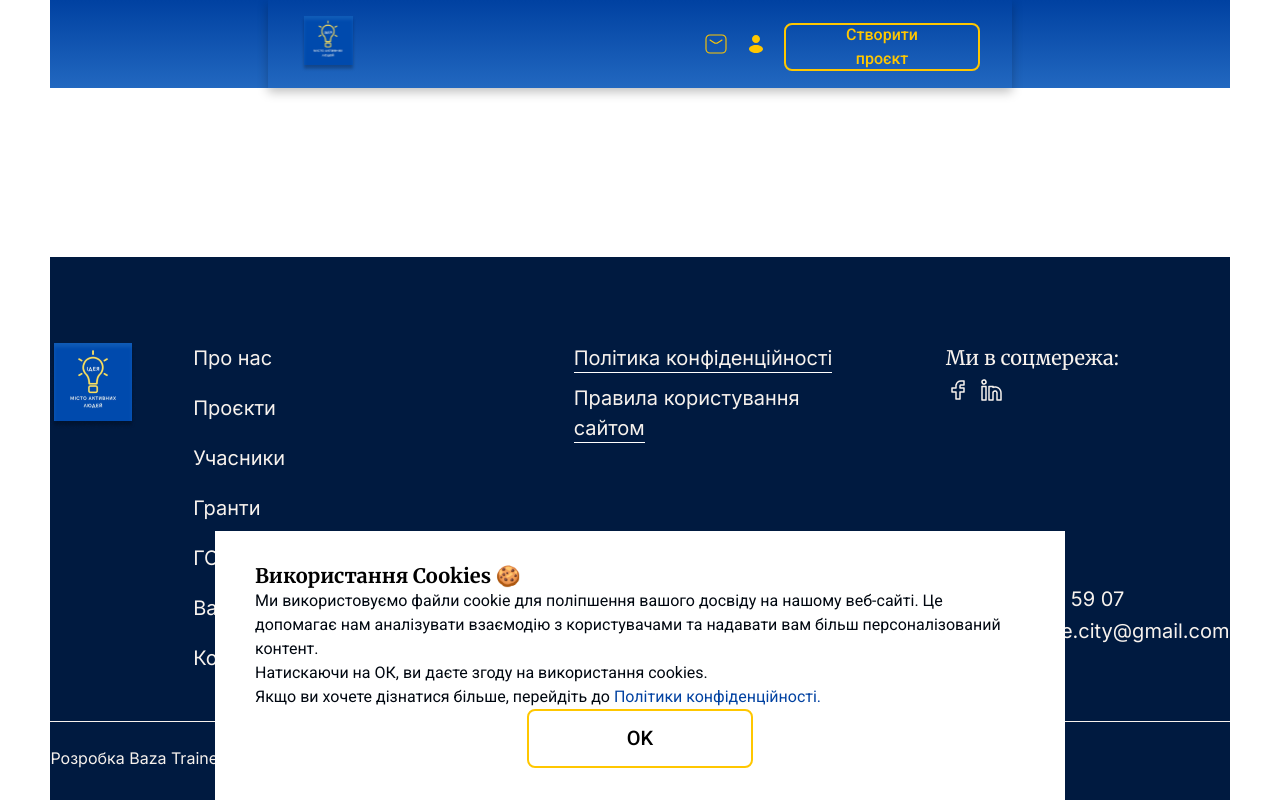
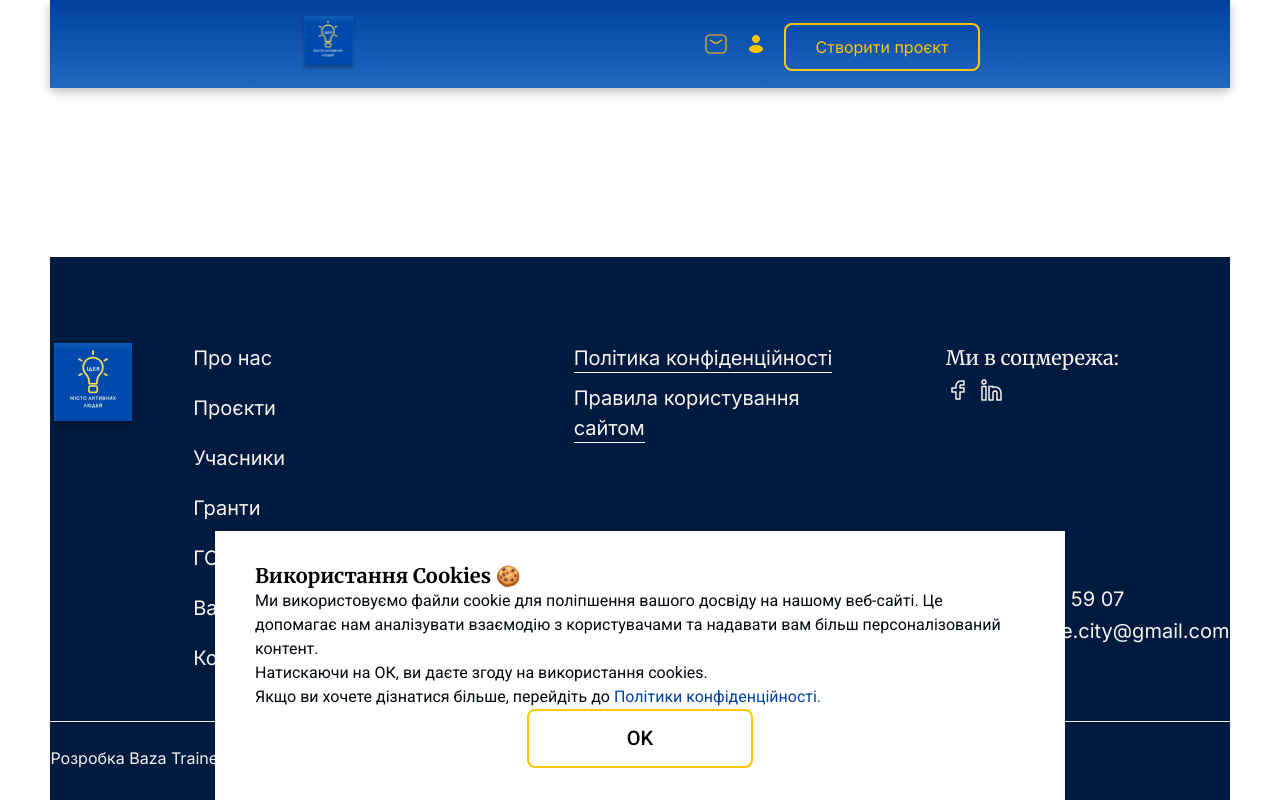
Before and after one commit to baza-trainee/urban-platform, a React (Vite) app: page /account in a window 1280 px wide. Built offline with nearby package versions, Linux system fonts and the light colour scheme.

Commit message:
fix: header styles; add header button styles; refactor header;

```diff
--- a/src/components/Button/Button.module.scss
+++ b/src/components/Button/Button.module.scss
@@ -79,6 +79,17 @@
     background: $color-bg-alt;
     color: $color-text-faded;
   }
+
+  &.header_tablet {
+    padding: 16px 29px;
+    @media (max-width: 1439px) {
+      height: 48px;
+      background-color: transparent;
+      text-decoration: none;
+
+      font-size: $fs-s;
+    }
+  }
 }
 
 .outlineIconLike {
--- a/src/components/Header/Header.module.scss
+++ b/src/components/Header/Header.module.scss
@@ -4,6 +4,7 @@
 .header {
   width: 100%;
   height: auto;
+  position: relative;
   @include flex($direction: column);
   top: 0;
 
@@ -13,15 +14,32 @@
     top: 0;
     @include flex;
     background-image: $header-bg-grad;
+    @include box-shadow($color: rgba(0, 0, 0, 0.25));
     z-index: 9001;
+    @media (max-width: $mobile-max-width) {
+      &.activeSection {
+        box-shadow: none;
+      }
+    }
   }
 }
 
 .section {
   width: 1440px;
   padding: 16px 120px;
-  @include box-shadow($color: rgba(0, 0, 0, 0.25));
   z-index: 9002;
+
+  @media (max-width: 1439px) {
+    width: 744px;
+    height: 88px;
+    padding: 16px 32px;
+  }
+
+  @media (max-width: $mobile-max-width) {
+    padding: 8px 16px;
+    width: 320px;
+    height: 48px;
+  }
 }
 
 .container {
@@ -32,12 +50,28 @@
 .logo {
   width: 56px;
   height: 56px;
+
+  @media (max-width: $mobile-max-width) {
+    width: 32px;
+    height: 32px;
+  }
 }
 
 .buttonBlock {
   @include flex;
   width: 327px;
   height: 56px;
+
+  @media (max-width: 1439px) {
+    @include flex;
+    width: 276px;
+    height: 48px;
+  }
+
+  @media (max-width: $mobile-max-width) {
+    width: 120px;
+    height: 32px;
+  }
 }
 
 .createButton {
@@ -70,6 +104,19 @@
     background: $color-bg-alt;
     color: $color-text-faded;
   }
+
+  @media (max-width: 1439px) {
+    @include flex;
+    height: 48px;
+    background-color: transparent;
+    text-decoration: none;
+
+    font-size: $fs-s;
+  }
+
+  @media (max-width: $mobile-max-width) {
+    display: none;
+  }
 }
 
 .iconButtonBlock {
@@ -78,6 +125,10 @@
 
 .iconButton {
   margin-right: 16px;
+
+  @media (max-width: $mobile-max-width) {
+    margin-right: 12px;
+  }
 }
 
 .burgerMenu {
@@ -85,11 +136,16 @@
   background-color: transparent;
   border: none;
   cursor: pointer;
+  @media (max-width: $mobile-max-width) {
+    display: flex;
+  }
 }
 
 .choiceBlock {
+  position: absolute;
+  top: 48px;
   padding: 16px 16px 32px 16px;
-  width: 320px;
+  width: 100%;
   height: 296px;
   z-index: 9000;
   display: none;
@@ -101,65 +157,12 @@
   transition:
     transform 0.5s ease-in-out,
     opacity 0.5s ease-in-out;
-}
 
-@media (max-width: 1439px) {
-  .section {
-    width: 744px;
-    height: 88px;
-    padding: 16px 32px;
-  }
-  .buttonBlock {
-    @include flex;
-    width: 276px;
-    height: 48px;
-  }
-
-  .createButton {
-    @include flex;
-    height: 48px;
-    background-color: transparent;
-    text-decoration: none;
-
-    font-size: $fs-s;
-  }
-}
-
-@media (max-width: $mobile-max-width) {
-  .section {
-    padding: 8px 16px;
-    width: 320px;
-    height: 48px;
-  }
-
-  .logo {
-    width: 32px;
-    height: 32px;
-  }
-
-  .buttonBlock {
-    width: 120px;
-    height: 32px;
-  }
-
-  .iconButton {
-    margin-right: 12px;
-  }
-
-  .createButton {
-    display: none;
-  }
-
-  .burgerMenu {
-    display: flex;
-  }
-
-  .choiceBlock {
+  @media (max-width: $mobile-max-width) {
     @include flex(column, flex-start);
-    position: relative;
     .choice {
       @include flex(column, flex-start);
-      width: 100%;
+      width: 288px;
       .choiceItem {
         margin-bottom: 16px;
         font-family: $body-font-family;
@@ -177,13 +180,9 @@
       width: 288px;
       height: 56px;
     }
-  }
-
-  .active {
-    transform: translateY(0);
-    opacity: 1;
-  }
-  .activeSection {
-    box-shadow: none;
+    &.active {
+      transform: translateY(0);
+      opacity: 1;
+    }
   }
 }
--- a/src/components/Header/Header.tsx
+++ b/src/components/Header/Header.tsx
@@ -29,8 +29,8 @@ const Header: React.FC = () => {
 
   return (
     <header className={s.header}>
-      <div className={s.headerGrad}>
-        <section className={`${s.section} ${isActive ? s.activeSection : ''}`}>
+      <div className={`${s.headerGrad} ${isActive && s.activeSection}`}>
+        <section className={s.section}>
           <div className={s.container}>
             <Link to={routs.home} className={s.logoContainer}>
               <img className={s.logo} src="./images/logo/header-logo.svg" alt="headerLogo" />
--- a/src/components/Header/components/ChoiceBlock.tsx
+++ b/src/components/Header/components/ChoiceBlock.tsx
@@ -1,7 +1,8 @@
 import { Link } from 'react-router-dom'
-import routes from '../../../routes/NavLinks'
 
 import s from '../Header.module.scss'
+
+import routes from '../../../routes/NavLinks'
 
 import { navLinks } from '../../Menu/menuData'
 
@@ -24,7 +25,7 @@ const ChoiceBlock: React.FC<ChoiceBlockProps> = ({ isActive }) => {
   })
 
   return (
-    <div className={`${s.choiceBlock} ${isActive ? s.active : ''}`}>
+    <div className={`${s.choiceBlock} ${isActive && s.active}`}>
       <ul className={s.choice}>{choiceLink}</ul>
       <Link to={routes.createProject} className={s.createButton}>
         Створити проєкт
--- a/src/components/Header/components/HeaderButtonBlock.tsx
+++ b/src/components/Header/components/HeaderButtonBlock.tsx
@@ -10,6 +10,7 @@ import LogOut from '../../../assets/icons/header/LogOut'
 import LogIn from '../../../assets/icons/header/LogIn'
 import NewMessage from '../../../assets/icons/header/NewMessage'
 import Message from '../../../assets/icons/header/Message'
+import Button from '../../Button/Button'
 
 interface HeaderButtonBlockProps {
   isMobile?: boolean
@@ -53,9 +54,17 @@ const HeaderButtonBlock: React.FC<HeaderButtonBlockProps> = ({
           )}
         </Link>
       </div>
-      <Link to={routs.createProject} className={s.createButton} type="button">
-        Створити проєкт
-      </Link>
+      {!isMobile && (
+        <Button
+          buttonClasses={'outlineBtn header_tablet'}
+          component={'link'}
+          name={'Створити проєкт'}
+          to={routs.createProject}
+          styleBtn={{ width: '100%' }}
+          handleMouseEnter={() => {}}
+          handleMouseLeave={() => {}}
+        />
+      )}
       <button className={s.burgerMenu} type="button" onClick={handleClickBurger}>
         {isMobile &&
           (isActive ? (
--- a/src/components/Hero/Hero.module.scss
+++ b/src/components/Hero/Hero.module.scss
@@ -2,7 +2,7 @@
 @import 'src/styles/mixins';
 
 .hero {
-  padding-top: 40px;
+  //padding-top: 40px;
   display: flex;
   flex-direction: column;
   justify-content: space-between;
```
Also changed, not shown: 1 other file (tests, documents, lock files or other folders).
